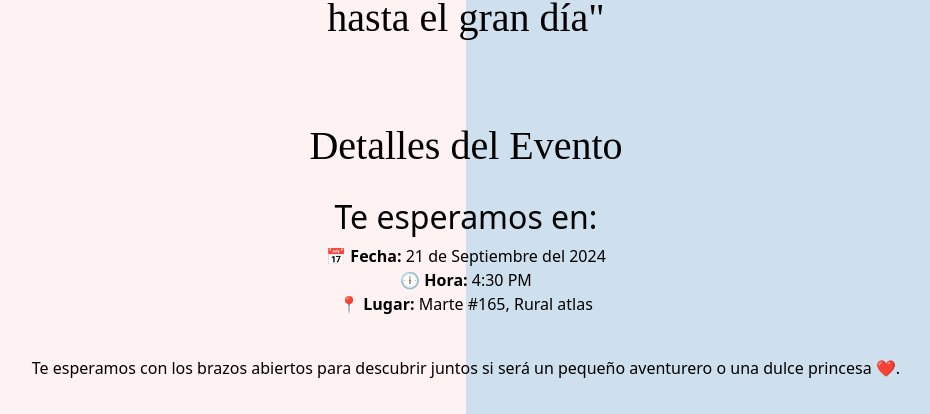
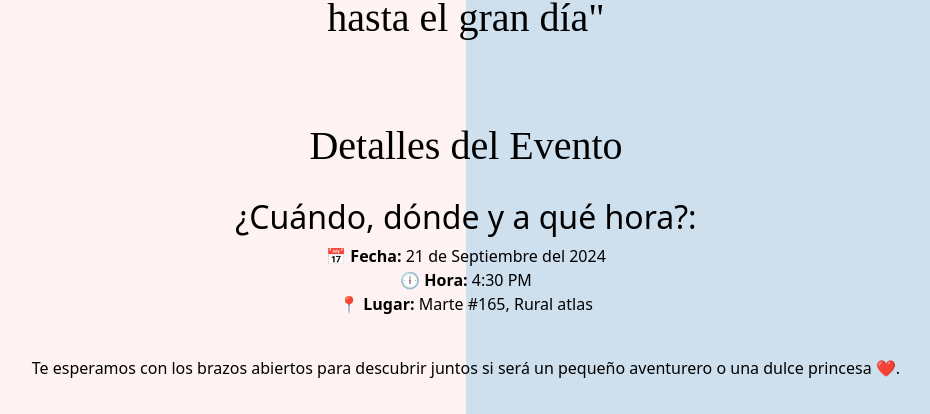
Before and after one commit to VicZav17/bbzavalamartinezRevelacion, a plain HTML site: page index.html in a window 1280 px wide. Shown: the part 3027-3441 px from the top of the page, without its empty margins (174-1104 px from the left). Drawn offline with Linux system fonts and the light colour scheme; a small style sheet from the web is missing.

Commit message:
bb i love you

```diff
--- a/index.html
+++ b/index.html
@@ -145,7 +145,7 @@
         Detalles del Evento
       </h1>
       <div style="color: black">
-        <h2 style="padding-top: 20px">Te esperamos en:</h2>
+        <h2 style="padding-top: 20px">¿Cuándo, dónde y a qué hora?:</h2>
         <p>
           📅 <strong>Fecha:</strong> 21 de Septiembre del 2024<br />
           🕕 <strong>Hora:</strong> 4:30 PM<br />
```
